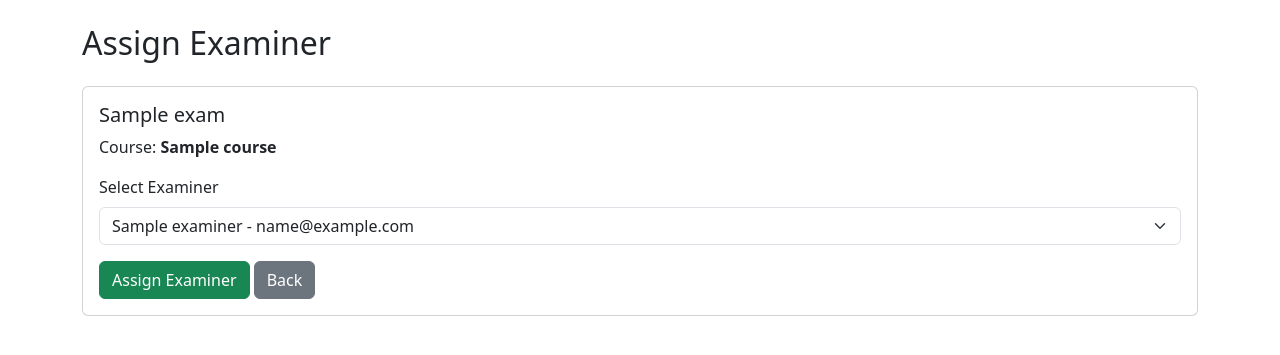
After one commit to K-K-0/Examination-Management-Portal, a Python web app: template templates/admin/assign_examiner.html in a window 1280 px wide. The commit adds this page. Shown: the top 355 px of the page. Run offline with Jinja, Linux system fonts and the light colour scheme; the template is opened without the code that fills it: most values are stand-ins (such as "Sample title", 1, 10 or a date in 2020).

Commit message:
created template for assigning examiner

```diff
--- /dev/null
+++ b/templates/admin/assign_examiner.html
@@ -0,0 +1,74 @@
+<!DOCTYPE html>
+<html>
+
+<head>
+    <title>Assign Examiner</title>
+
+    <link href="https://cdn.jsdelivr.net/npm/bootstrap@5.3.3/dist/css/bootstrap.min.css" rel="stylesheet">
+</head>
+
+<body>
+
+    <div class="container mt-4">
+
+        <h2 class="mb-4">Assign Examiner</h2>
+
+        <div class="card">
+
+            <div class="card-body">
+
+                <h5 class="card-title">
+                    {{ exam.name }}
+                </h5>
+
+                <p>
+                    Course:
+                    <strong>{{ exam.course.name }}</strong>
+                </p>
+
+                <form method="POST">
+
+                    <div class="mb-3">
+
+                        <label class="form-label">
+                            Select Examiner
+                        </label>
+
+                        <select name="examiner" class="form-select" required>
+
+                            <option value="">
+                                Select Examiner
+                            </option>
+
+                            {% for examiner in examiners %}
+
+                            <option value="{{ examiner.id }}" {% if exam.examiner_id==examiner.id %} selected {% endif
+                                %}>
+                                {{ examiner.name }} - {{ examiner.email }}
+                            </option>
+
+                            {% endfor %}
+
+                        </select>
+
+                    </div>
+
+                    <button type="submit" class="btn btn-success">
+                        Assign Examiner
+                    </button>
+
+                    <a href="{{ url_for('view_examinations') }}" class="btn btn-secondary">
+                        Back
+                    </a>
+
+                </form>
+
+            </div>
+
+        </div>
+
+    </div>
+
+</body>
+
+</html>
--- a/templates/admin/examinations.html
+++ b/templates/admin/examinations.html
@@ -12,6 +12,12 @@
 
     <a href="{{ url_for('add_examination') }}" class="btn btn-primary mb-3">
         Add Examination
+    </a>
+    <a
+        href="{{ url_for('assign_examiner', id=exam.id) }}"
+        class="btn btn-warning btn-sm"
+    >
+        Assign Examiner
     </a>
 
     <table class="table table-bordered table-hover">
```
